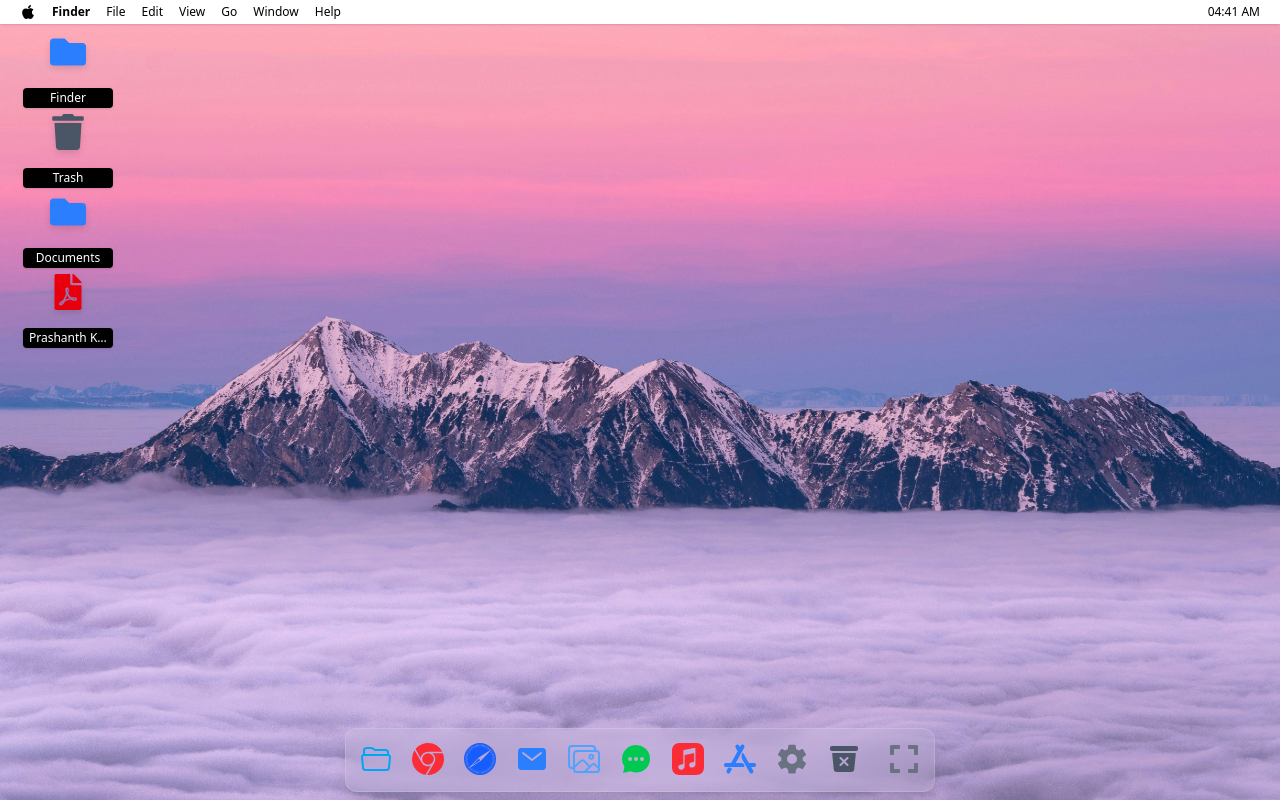
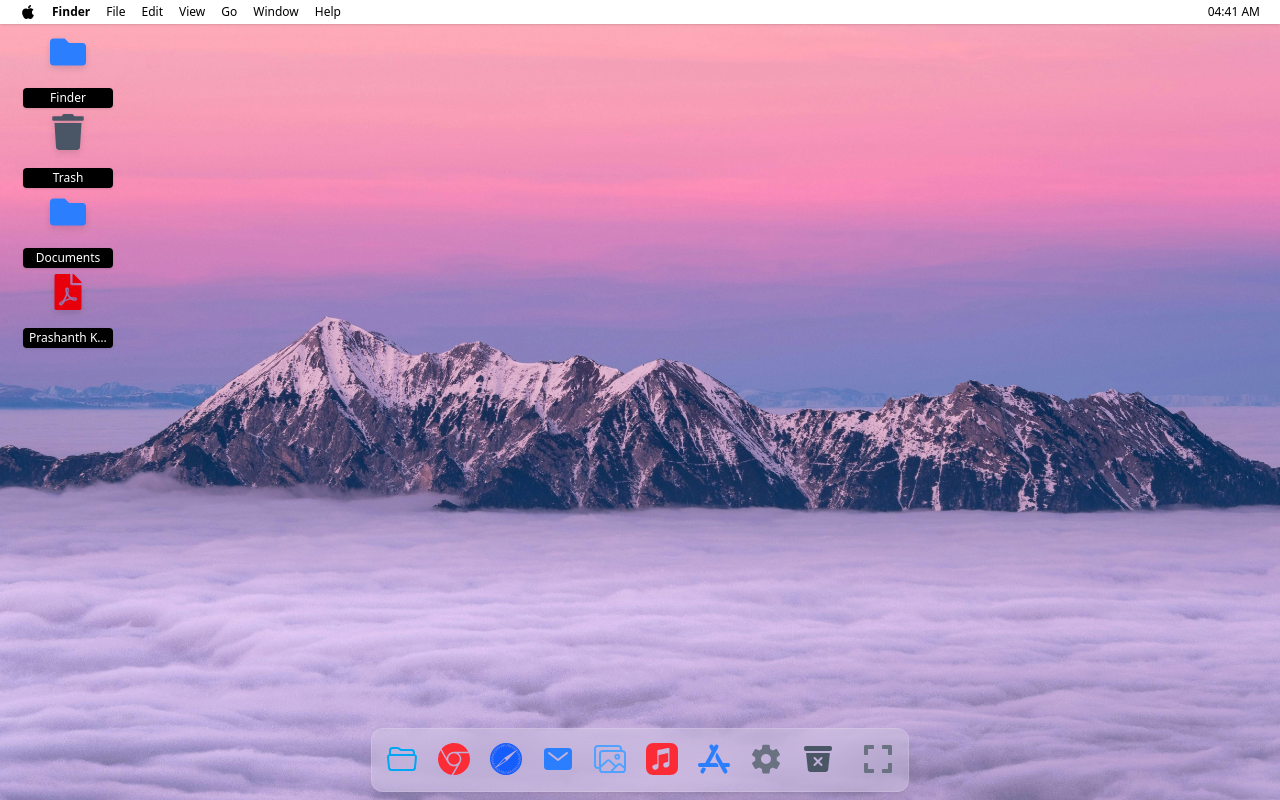
Before and after one commit to prashanth8983/Portfolio-desktop, a React (Vite) app: page / in a window 1280 px wide. Built offline with nearby package versions, Linux system fonts and the light colour scheme.

Commit message:
update: dock background and remove icon

```diff
--- a/src/components/ResponsiveView.tsx
+++ b/src/components/ResponsiveView.tsx
@@ -57,11 +57,6 @@ const ResponsiveView: React.FC = () => {
       iconElement: <IoImagesOutline size={dockIconSize} className="text-blue-400" />,
     },
     {
-      id: 'messages',
-      name: 'Messages',
-      iconElement: <IoChatbubbleEllipsesSharp size={dockIconSize} className="text-green-500" />,
-    },
-    {
       id: 'music',
       name: 'Music',
       iconElement: <SiApplemusic size={dockIconSize} className="text-red-500" />,
--- a/src/components/desktop/Dock.tsx
+++ b/src/components/desktop/Dock.tsx
@@ -44,7 +44,7 @@ export const Dock: React.FC<DockProps> = ({
     <div className="fixed bottom-2 left-0 right-0 flex justify-center items-end z-40 h-[60px] pointer-events-none">
       <div
         className={`
-          bg-white/10 backdrop-blur-lg rounded-xl p-1.5
+          bg-white/20 backdrop-blur-lg rounded-xl p-1.5
           flex items-end space-x-1 shadow-lg
           border border-white/15 pointer-events-auto
           transition-all duration-300 ease-in-out
```
Also changed, not shown: public/wallpaper-2.jpg (added).
